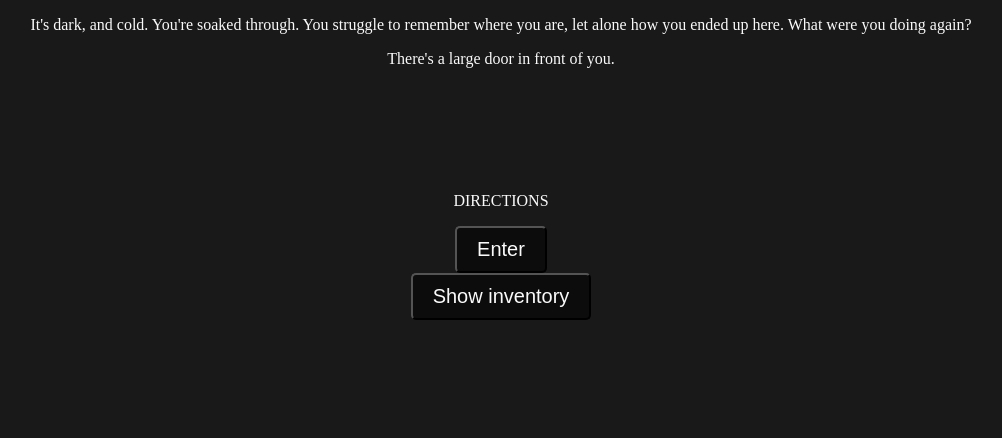
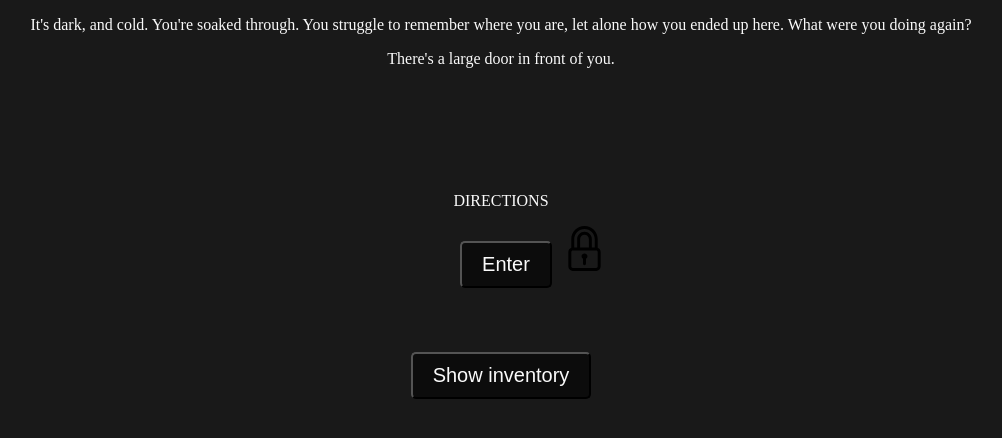
Before and after one commit to dnimmo/arklay-cv-client, a React app: page / in a window 1280 px wide. Both pictures are taken after a click on the button "Start game". Shown: the whole page, without its empty margins (139-1141 px from the left). Built offline with nearby package versions, Linux system fonts and the light colour scheme.

Commit message:
add lock/unlock images for locked/unlocked rooms

```diff
--- a/package.json
+++ b/package.json
@@ -16,8 +16,7 @@
   "devDependencies": {
     "@babel/core": "^7.9.0",
     "@babel/preset-env": "^7.9.0",
-    "babel-jest": "^25.2.6",
-    "jest": "^25.2.7",
+    "jest": "^24.9.0",
     "typescript": "3.3.3"
   },
   "scripts": {
--- a/public/index.html
+++ b/public/index.html
@@ -10,6 +10,10 @@
     <link rel="shortcut icon" href="%PUBLIC_URL%/favicon.ico" />
     <title>Project Arklay</title>
     <style>
+      * {
+        box-sizing: border-box;
+      }
+
       html {
         min-height: 100vh;
         padding: 0;
--- a/src/Game/Directions.js
+++ b/src/Game/Directions.js
@@ -1,7 +1,42 @@
 import React from 'react';
+import PropTypes from 'prop-types';
 import { GameContext } from './GameContext';
 import Button from '../components/Button';
 import { id } from '../utils';
+import rooms, { isUnlocked } from './rooms';
+
+
+const styles = {
+    icon : {
+        height: '45px'
+        , width: 'auto'
+        , marginLeft: '10px'
+    }
+    , iconContainer: {
+        height: '100%'
+    }
+    , direction: {
+        minWidth: '280px'
+        , display: 'inline-block'
+        , marginRight: '-65px'
+    }
+    , directionsContainer: {
+        minHeight: '20vh'
+    }
+};
+
+
+const Icon =
+  ({ isUnlocked }) =>
+      isUnlocked
+          ? <img src="./images/unlocked.svg" alt="an unlocked padlock" style={styles.icon} />
+          : <img src="./images/locked.svg" alt="a locked padlock" style={styles.icon} />;
+
+
+Icon.propTypes = {
+    isUnlocked: PropTypes.bool.isRequired
+};
+
 
 const Directions =
   () => {
@@ -12,20 +47,39 @@ const Directions =
         React.useContext(GameContext);
 
 
-      const { currentRoom } =
+      const {
+          currentRoom
+          , inventory
+      } =
         gameState;
 
 
       return (
-          <div>
+          <div style={styles.directionsContainer}>
               <p>DIRECTIONS</p>
-              { currentRoom.availableDirections.map(
+              { currentRoom
+                  .availableDirections
+                  .map(
                       ({ text, room }) =>
+                          <span
+                              key={id()}
+                              style={styles.direction}
+                          >
                               <Button
                                   onClick={() => changeRoom(room)}
                                   text={text}
-                          key={id()}
                               />
+                              <span style={styles.iconContainer}>
+                                  <Icon
+                                      isUnlocked={
+                                          isUnlocked({
+                                              room: rooms[room]
+                                              , itemsUsed: inventory.itemsUsed
+                                          })
+                                      }
+                                  />
+                              </span>
+                          </span>
                   )
               }
           </div>
--- a/src/Game/Inventory.js
+++ b/src/Game/Inventory.js
@@ -3,6 +3,13 @@ import { GameContext } from './GameContext';
 import Button from '../components/Button';
 import items from './items';
 import { id } from '../utils';
+
+
+const styles = {
+    inventoryContainer: {
+        minHeight: '20vh'
+    }
+};
 
 
 const Inventory =
@@ -19,7 +26,7 @@ const Inventory =
 
 
       return (
-          <div>
+          <div style={styles.inventoryContainer}>
               <p>INVENTORY</p>
               { inventory.itemsHeld.map(
                   x =>
--- a/src/components/Button.js
+++ b/src/components/Button.js
@@ -9,6 +9,7 @@ const style = {
     , color: '#fafafa'
     , fontSize: '20px'
     , cursor: 'pointer'
+    , marginBottom: '20px'
 };
 
 
```
Also changed, not shown: public/images/locked.svg (added), public/images/unlocked.svg (added), 1 other file. Lines whose indentation alone changed are shown as unchanged.
